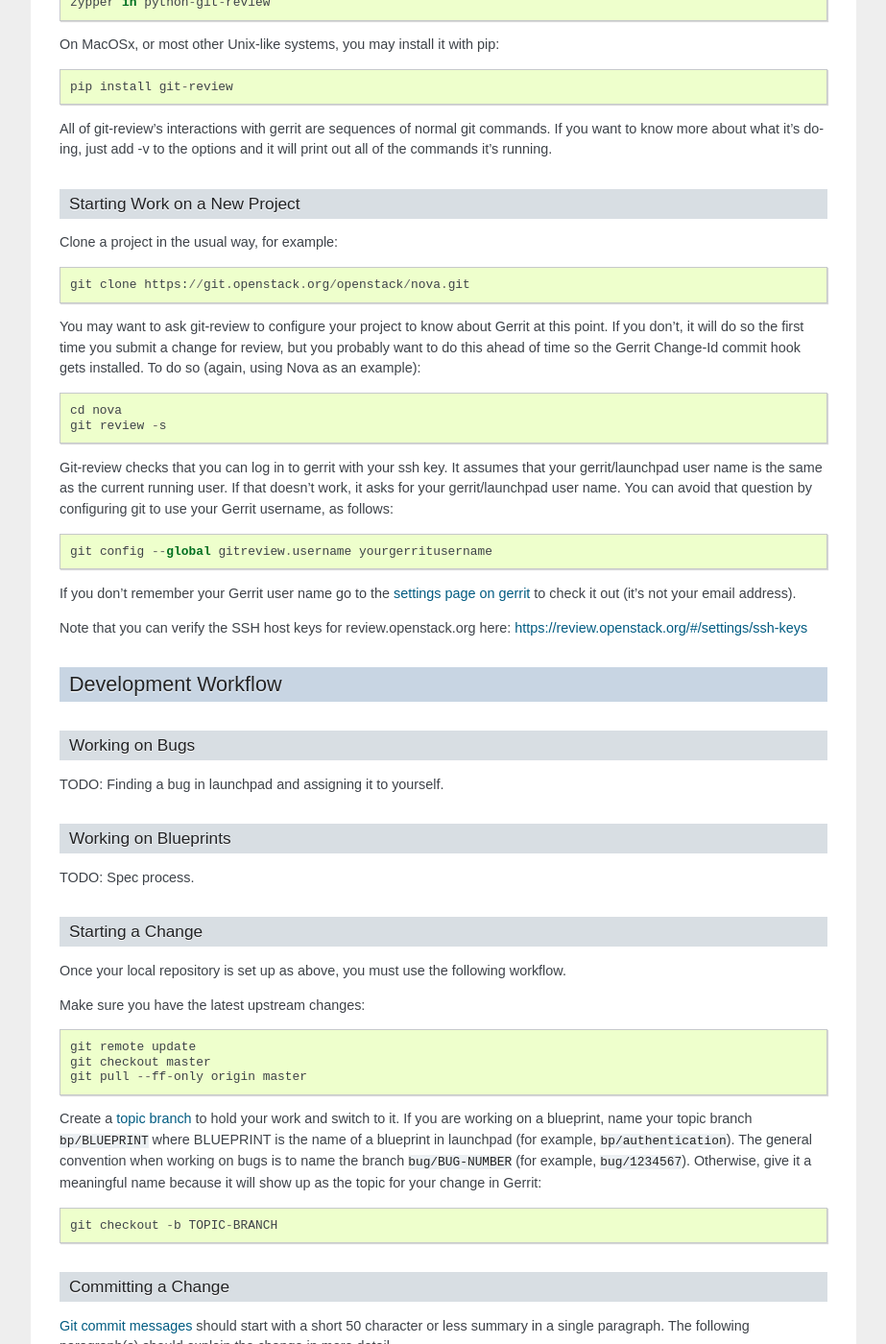
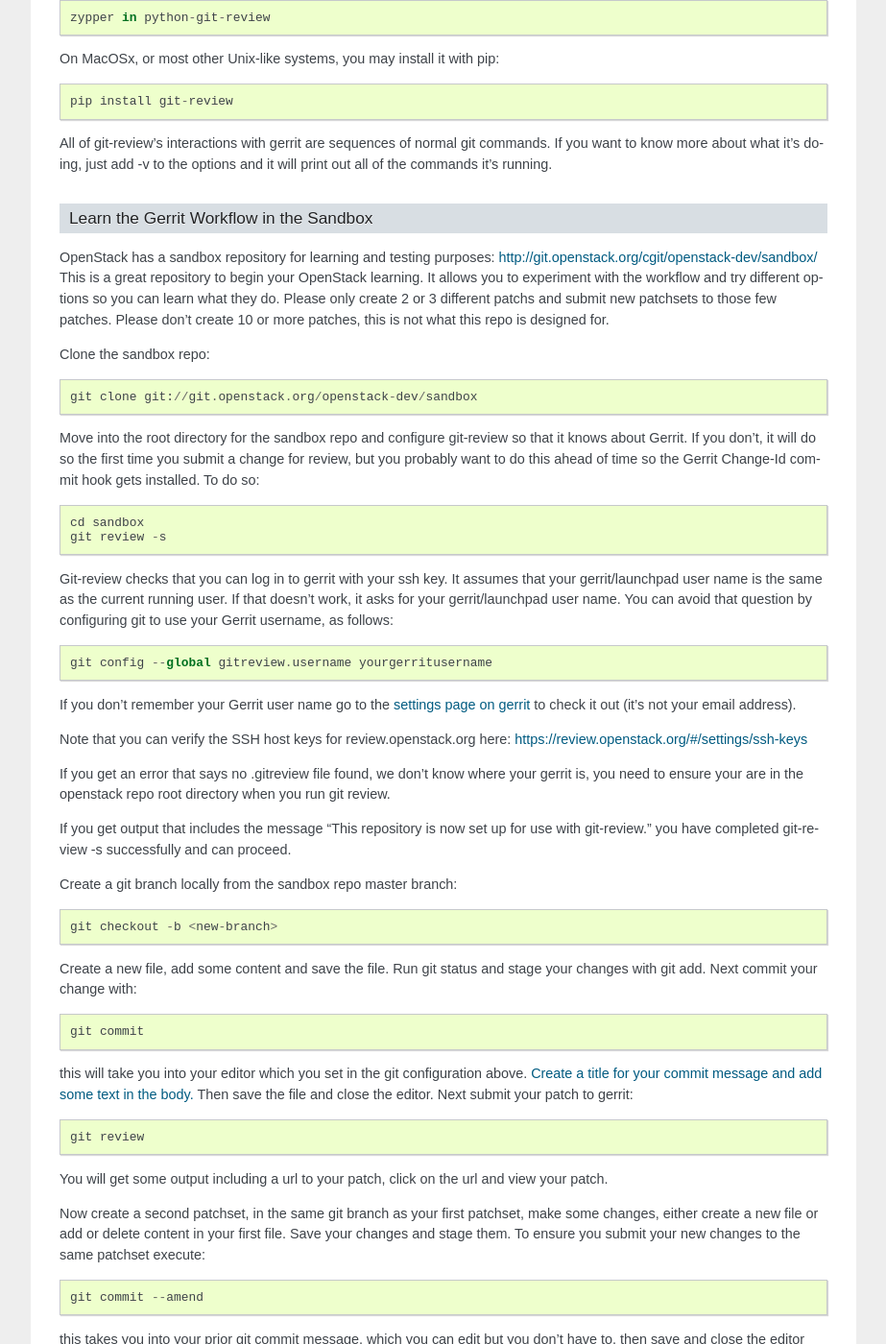
Before and after one commit to openstack-archive/infra-manual, a Sphinx documentation site: the page built from doc/source/developers.rst, in a window 1280 px wide and 1400 px high, scrolled down 2286 px. Shown: the whole window at 96% size, without its empty margins (198-1121 px from the left). Built offline with Sphinx 7.4.7, drawn with Linux system fonts in a browser that asks for light colours; some of the changed text lies outside the part shown.

Commit message:
Adds instructions for new developers to use sandbox
Right now the docs for new developers does not include instructions
for getting started with openstack-dev/sandbox. This patches adds
some instructions including the sandbox repo.

Change-Id: Ied45a74f8573b04e662f45168c29b56f7eaab33c

```diff
--- a/doc/source/developers.rst
+++ b/doc/source/developers.rst
@@ -83,6 +83,7 @@
 
   git config --global user.name "Firstname Lastname"
   git config --global user.email "your_email@youremail.com"
+  git config --global user.editor "your preferred editor"
 
 To check your git configuration::
 
@@ -128,20 +129,27 @@
 add -v to the options and it will print out all of the commands it's
 running.
 
-Starting Work on a New Project
-------------------------------
+Learn the Gerrit Workflow in the Sandbox
+----------------------------------------
 
-Clone a project in the usual way, for example::
+OpenStack has a sandbox repository for learning and testing purposes:
+http://git.openstack.org/cgit/openstack-dev/sandbox/ This is a great
+repository to begin your OpenStack learning. It allows you to experiment
+with the workflow and try different options so you can learn what they do.
+Please only create 2 or 3 different patchs and submit new patchsets to those
+few patches. Please don't create 10 or more patches, this is not what this
+repo is designed for.
 
-  git clone https://git.openstack.org/openstack/nova.git
+Clone the sandbox repo::
 
-You may want to ask git-review to configure your project to know about
-Gerrit at this point.  If you don't, it will do so the first time you
+  git clone git://git.openstack.org/openstack-dev/sandbox
+
+Move into the root directory for the sandbox repo and configure git-review
+so that it knows about Gerrit. If you don't, it will do so the first time you
 submit a change for review, but you probably want to do this ahead of
-time so the Gerrit Change-Id commit hook gets installed.  To do so
-(again, using Nova as an example)::
+time so the Gerrit Change-Id commit hook gets installed.  To do so::
 
-  cd nova
+  cd sandbox
   git review -s
 
 Git-review checks that you can log in to gerrit with your ssh key. It
@@ -159,6 +167,48 @@
 Note that you can verify the SSH host keys for review.openstack.org
 here: https://review.openstack.org/#/settings/ssh-keys
 
+If you get an error that says no .gitreview file found, we don't know
+where your gerrit is, you need to ensure your are in the openstack repo
+root directory when you run git review.
+
+If you get output that includes the message "This repository is now
+set up for use with git-review." you have completed git-review -s
+successfully and can proceed.
+
+Create a git branch locally from the sandbox repo master branch::
+
+  git checkout -b <new-branch>
+
+Create a new file, add some content and save the file. Run git status
+and stage your changes with git add. Next commit your change with::
+
+  git commit
+
+this will take you into your editor which you set in the git configuration
+above. `Create a title for your commit message and add some text in the body.
+<https://wiki.openstack.org/wiki/GitCommitMessages#Summary_of_GIT_commit_message_structure>`_
+Then save the file and close the editor. Next submit your patch to gerrit::
+
+  git review
+
+You will get some output including a url to your patch, click on the url
+and view your patch.
+
+Now create a second patchset, in the same git branch as your first patchset,
+make some changes, either create a new file or add or delete content in your
+first file. Save your changes and stage them. To ensure you submit your new
+changes to the same patchset execute::
+
+  git commit --amend
+
+this takes you into your prior git commit message, which you can edit but you
+don't have to, then save and close the editor containing the commit message.
+Then run::
+
+  git review
+
+and again you should see a url that links to your patch. Viewing the patch
+you should see a second version of your first patchset not a new patchset.
 
 Development Workflow
 ====================
```
